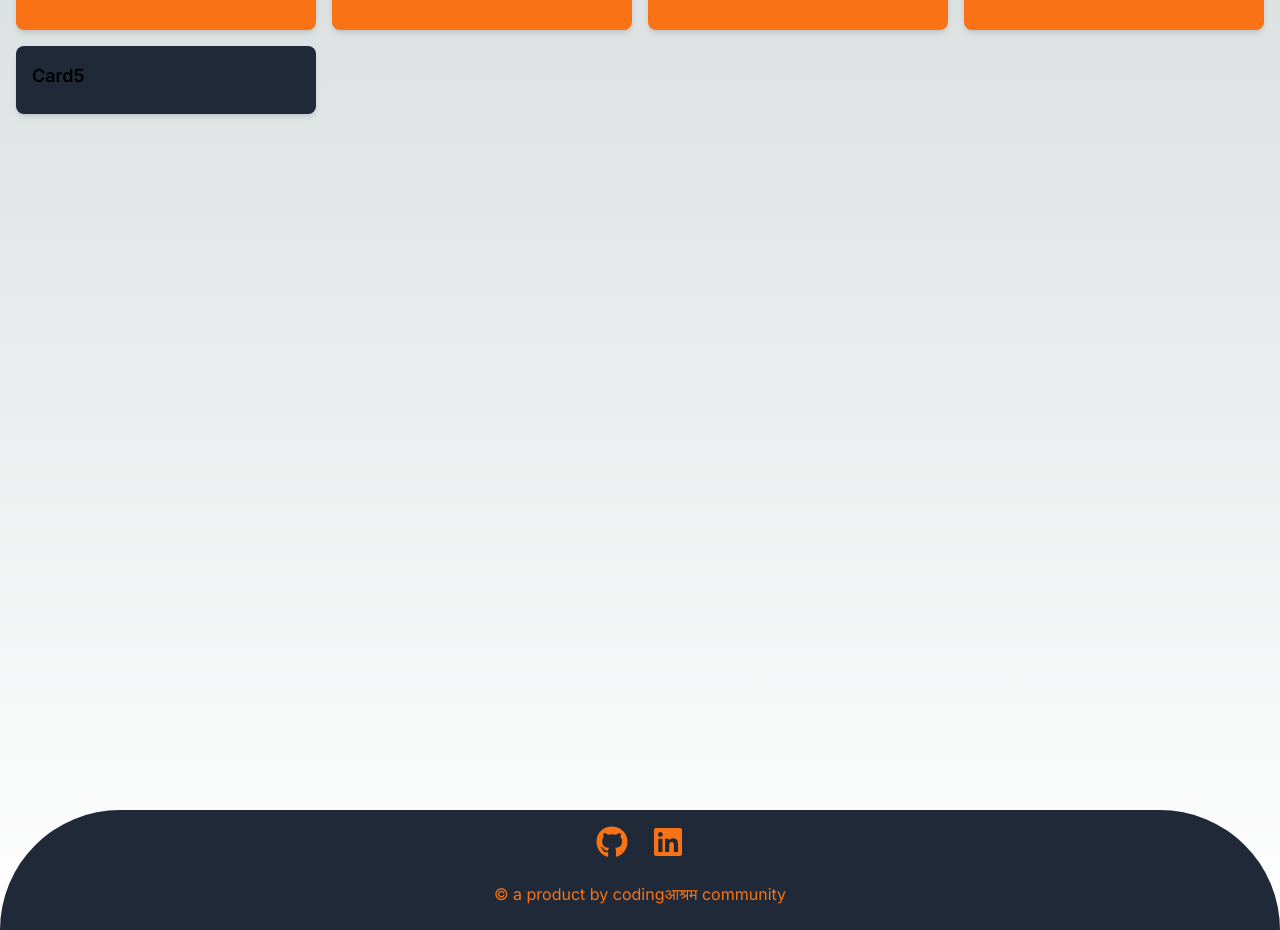
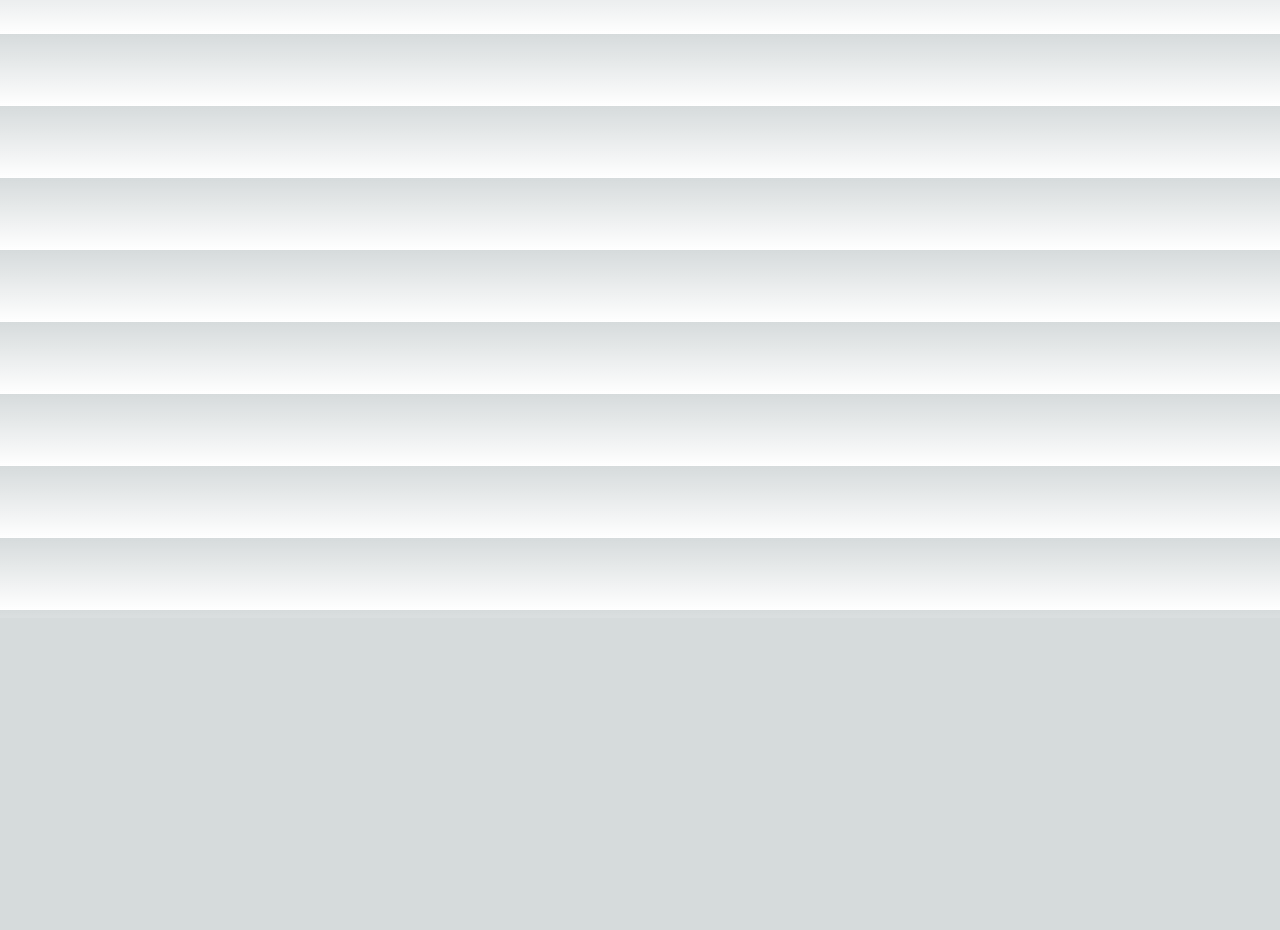
Before and after one commit to Swayanshu004/30DaysChallenge-Frontend, a Next.js app: page / in a window 1280 px wide. Shown: the part 182-1112 px from the top of the page. After the commit the page ends 800 px from the top, so only its background shows below. Built offline with nearby package versions, Linux system fonts and the light colour scheme.

Commit message:
middlesection

```diff
--- a/src/app/layout.tsx
+++ b/src/app/layout.tsx
@@ -2,8 +2,7 @@ import type { Metadata } from "next";
 import { Inter } from "next/font/google";
 import "./globals.css";
 import Header from "../components/Header";
-import ChallengeSection from "@/components/MiddleSection";
-import Footer from "../components/Footer";
+
 
 const inter = Inter({ subsets: ["latin"] });
 
@@ -23,13 +22,7 @@ export default function RootLayout({
         <header>
           <Header />
         </header>
-
-        <ChallengeSection/>
-        <div className="flex flex-col min-h-screen">
-        <main className="flex-grow">{children}</main>
-        <Footer/>
-
-        </div>
+      <main >{children}</main>
       </body>
     </html>
   );
```
